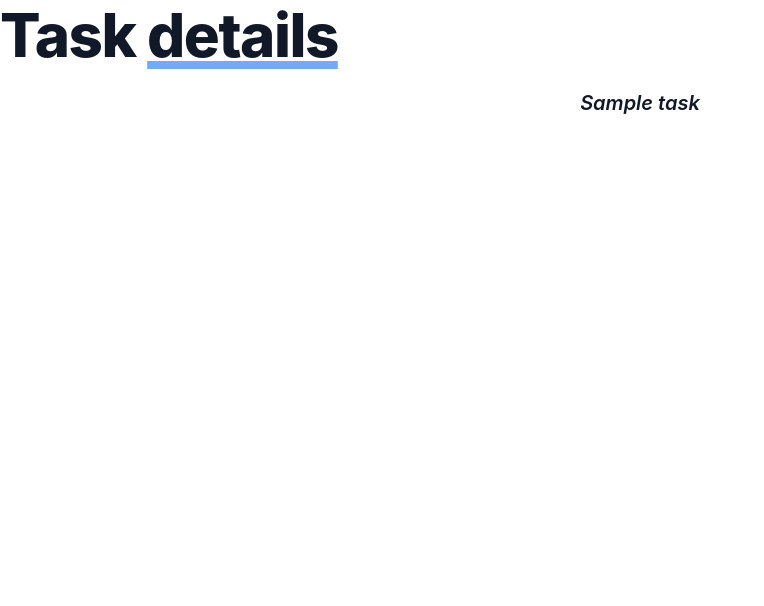
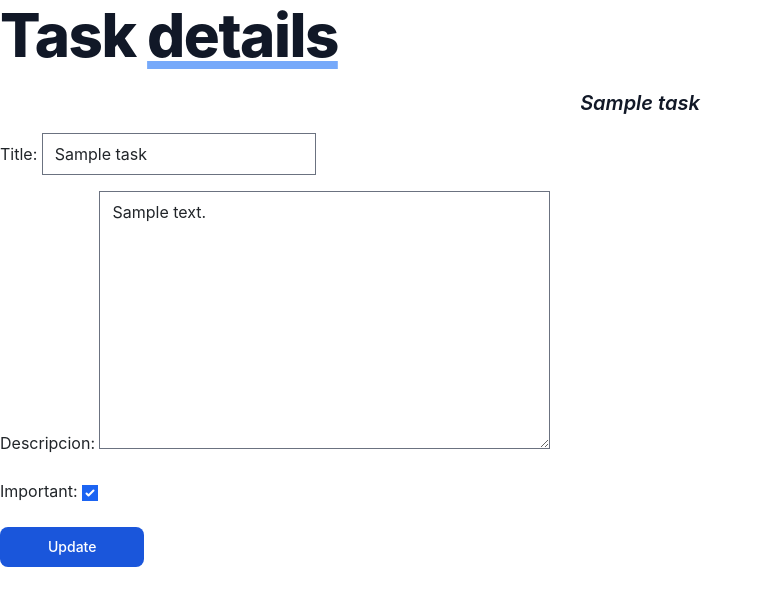
Before and after one commit to juandiegojp/task, a Django app: page /task/1/ in a window 1280 px wide. Shown: the part 39-645 px from the top of the page, without its empty margins (0-764 px from the left). Run offline with Django 4.2, Linux system fonts and the light colour scheme; a user stored in the database is signed in; tables that the repository leaves empty hold one stand-in row (values such as "Sample post"); some libraries are stand-ins or nearby versions.

Commit message:
actualizar tareas

```diff
--- a/task/templates/task_detail.html
+++ b/task/templates/task_detail.html
@@ -6,4 +6,9 @@
     <blockquote class="text-xl italic font-semibold text-center text-gray-900 dark:text-white">
         <p>{{ task.title }}</p>
     </blockquote>
+    <form action="" method="post">
+        {% csrf_token %}
+        {{form.as_p}}
+        <button type="submit" class="text-white bg-blue-700 hover:bg-blue-800 focus:ring-4 focus:ring-blue-300 font-medium rounded-lg text-sm px-5 py-2.5 mr-2 mb-2 dark:bg-blue-600 dark:hover:bg-blue-700 focus:outline-none dark:focus:ring-blue-800">Update</button>
+    </form>
 {% endblock content %}
--- a/task/views.py
+++ b/task/views.py
@@ -67,14 +67,15 @@ def signin(request):
 def task(request):
     tasks = Task.objects.filter(user=request.user, datecompleted__isnull=True)
     return render(request, 'task.html', {
-        'tasks' : tasks
+        'tasks': tasks
     })
+
 
 def create_task(request):
     if request.method == 'GET':
         return render(request, 'create_task.html', {
-            'form' : TaskForm
-    })
+            'form': TaskForm
+        })
     else:
         try:
             new_task = TaskForm(request.POST).save(commit=False)
@@ -87,8 +88,24 @@ def create_task(request):
                 'error': 'Provide valide data'
             })
 
+
 def task_detail(request, task_id):
-    task = get_object_or_404(Task, pk=task_id)
-    return render(request, 'task_detail.html', {
-        'task': task
-    })
+    if request.method == 'GET':
+        task = get_object_or_404(Task, pk=task_id, user=request.user)
+        form = TaskForm(instance=task)
+        return render(request, 'task_detail.html', {
+            'task': task,
+            'form': form
+        })
+    else:
+        try:
+            task = get_object_or_404(Task, pk=task_id, user=request.user)
+            form = TaskForm(request.POST, instance=task)
+            form.save()
+            return redirect('task')
+        except ValueError:
+            return render(request, 'task_detail.html', {
+            'task': task,
+            'form': form,
+            'error': "Error updating task"
+            })
```
